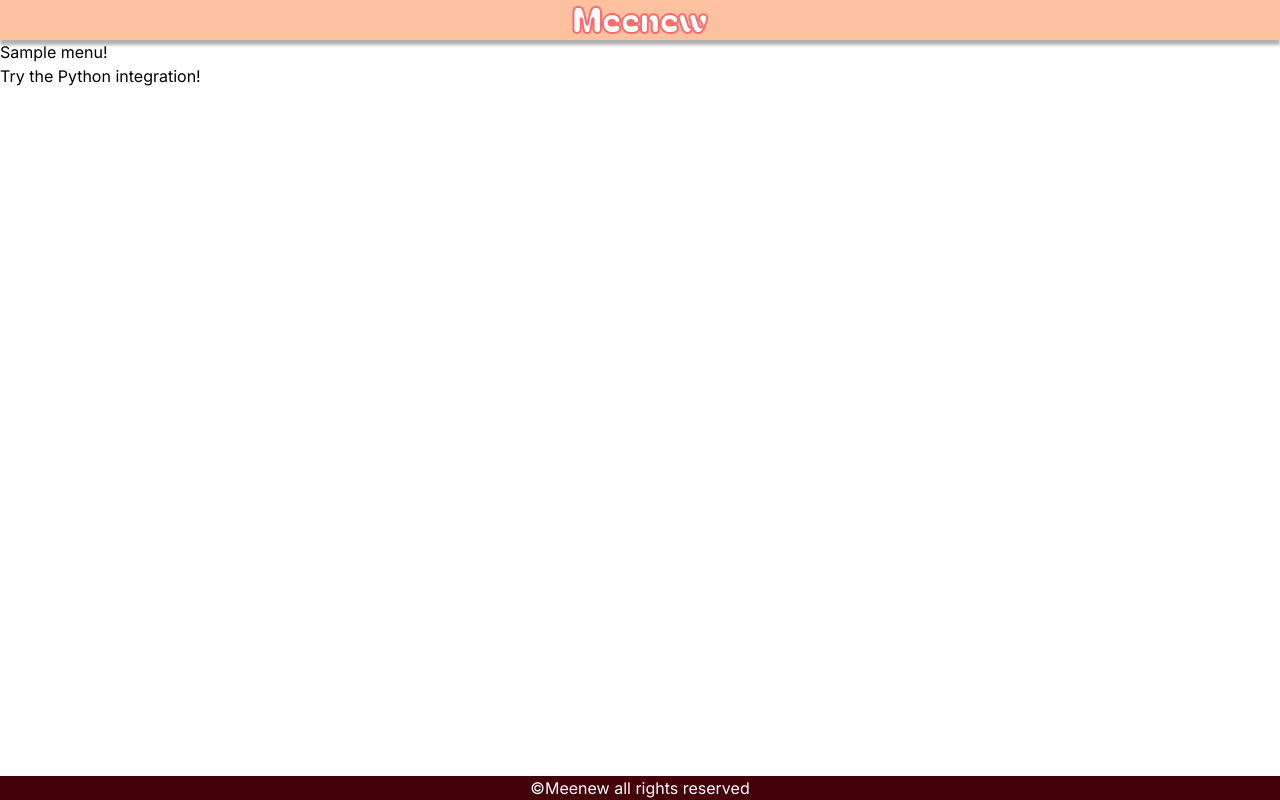
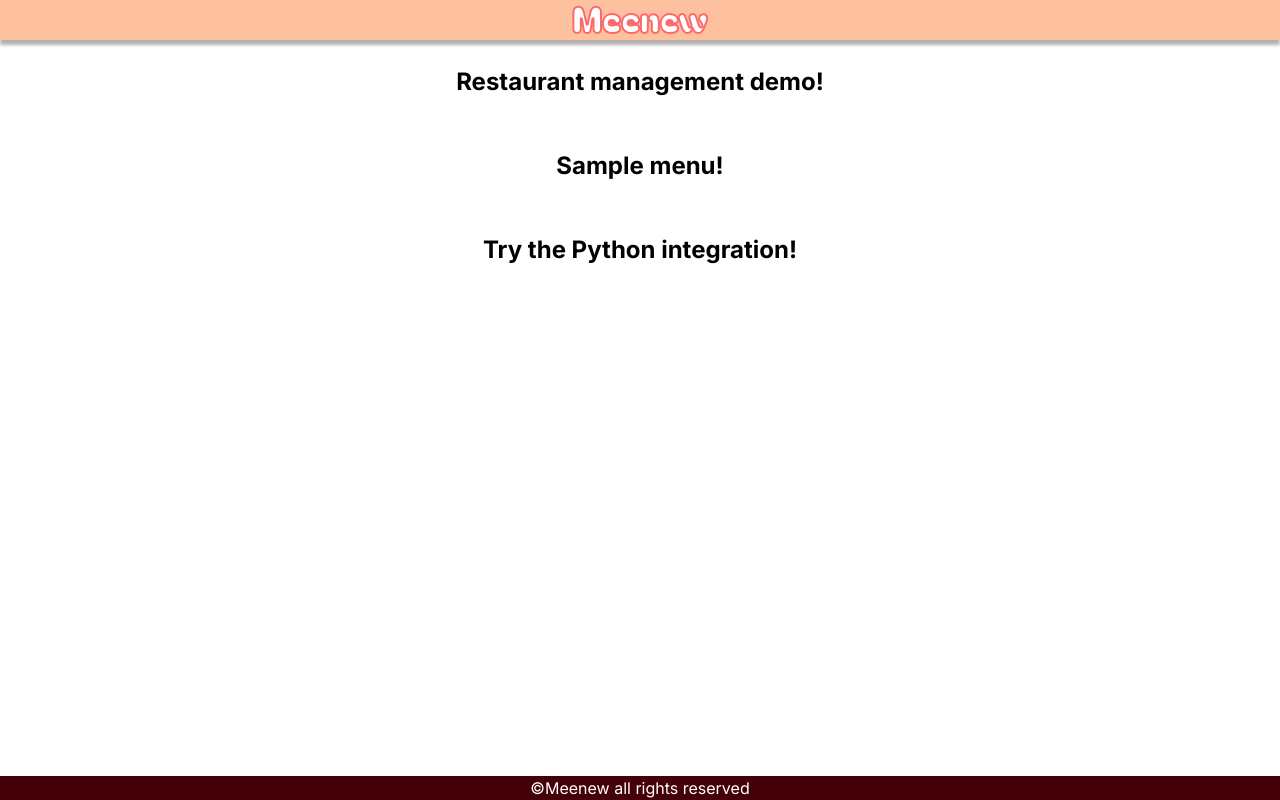
Before and after one commit to dkubatko/meenew, a Next.js app: page / in a window 1280 px wide. Built offline with nearby package versions, Linux system fonts and the light colour scheme.

Commit message:
Metadata & Home page styling

```diff
--- a/src/app/globals.css
+++ b/src/app/globals.css
@@ -75,3 +75,20 @@ body {
   -webkit-text-stroke: 2px #fc6a6d;
 	-webkit-text-fill-color: white;
 }
+
+.list {
+  display: flex;
+  flex-direction: column;
+  align-items: center;
+}
+
+.link {
+  font-weight: bold;
+  font-size: 3vh;
+  margin: 3vh 3vw;
+  cursor: pointer;
+}
+
+.link:hover {
+  color: burlywood;
+}
--- a/src/app/layout.tsx
+++ b/src/app/layout.tsx
@@ -5,10 +5,10 @@ import Head from 'next/head';
 
 const inter = Inter({ subsets: ['latin'] })
 
-export const metadata = {
-  title: 'Create Next App',
-  description: 'Generated by create next app',
-}
+// export const metadata = {
+//   title: 'Create Next App',
+//   description: 'Generated by create next app',
+// }
 
 export default function RootLayout({
   children,
@@ -18,10 +18,6 @@ export default function RootLayout({
   return (
     <html lang="en">
       <body className={inter.className}>
-      <Head>
-        <title>Meenew</title>
-        <meta name="viewport" content="width=device-width, initial-scale=1"/>
-      </Head>
       <nav className='navigation'>
         <Link href='/' className='logo'>Meenew</Link>
       </nav>
--- a/src/app/menu/[id]/page.tsx
+++ b/src/app/menu/[id]/page.tsx
@@ -1,4 +1,10 @@
 import Questionnaire from '@/app/components/user/questionnaire.component';
+import { Metadata } from 'next';
+
+export const metadata: Metadata = {
+  title: 'Meenew | Questionnaire',
+  description: 'Manage your restaurant.'
+}
 
 export default async function Main() {
   return (
--- a/src/app/page.tsx
+++ b/src/app/page.tsx
@@ -1,11 +1,19 @@
 import Link from 'next/link';
+import { Metadata } from 'next';
+
+export const metadata: Metadata = {
+  title: 'Meenew | Home',
+  description: 'Welcome to Meenew!'
+}
 
 export default function Home() {
   return (
-    <div>
-      <Link href='/menu/123'>Sample menu!</Link>
-      <br/>
-      <Link href='http://127.0.0.1:8000/api/python'>Try the Python integration!</Link>
-    </div>
+    <>
+      <div className='list'>
+        <Link className='link' href='/restaurant/0'>Restaurant management demo!</Link>
+        <Link className='link' href='/menu/123'>Sample menu!</Link>
+        <Link className='link' href='http://127.0.0.1:8000/api/python'>Try the Python integration!</Link>
+      </div>
+    </>
   );
 }
--- a/src/app/restaurant/[id]/page.tsx
+++ b/src/app/restaurant/[id]/page.tsx
@@ -1,7 +1,20 @@
 import Restaurant from "@/app/components/owner/restaurant.component";
+import { Metadata } from "next";
+import Head from 'next/head';
+
+export const metadata: Metadata = {
+  title: 'Meenew | Restaurant',
+  description: 'Manage your restaurant.'
+}
 
 export default async function RestaurantPage() {
   return (
-    <Restaurant />
+    <>
+      <Head>
+        <title>HELLO</title>
+        <meta name='description' content='I hope this tutorial is helpful for you' />
+      </Head>
+      <Restaurant />
+    </>
   )
 }
```
